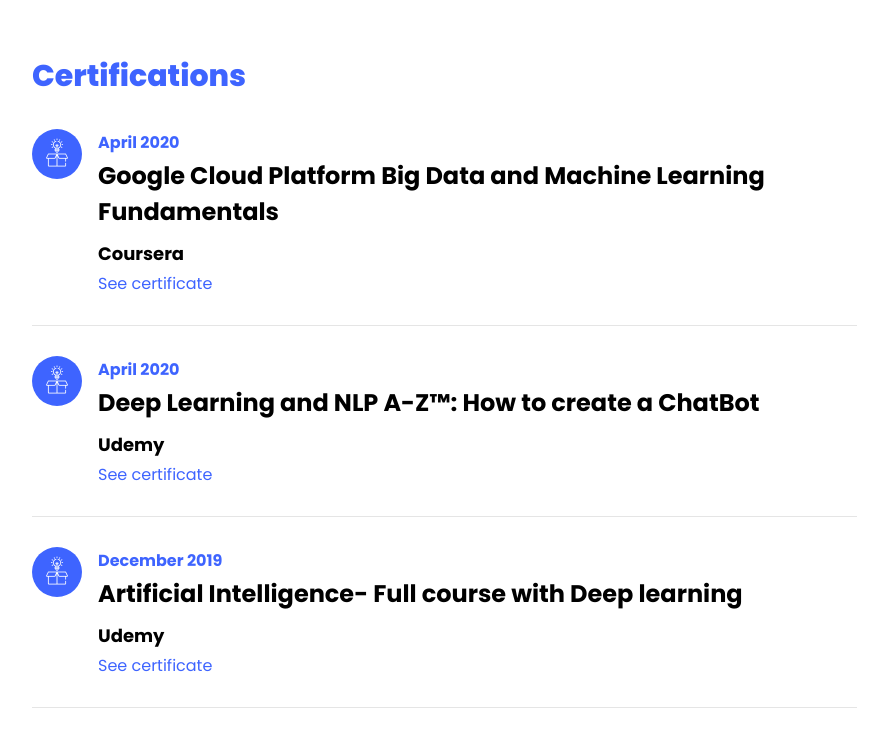
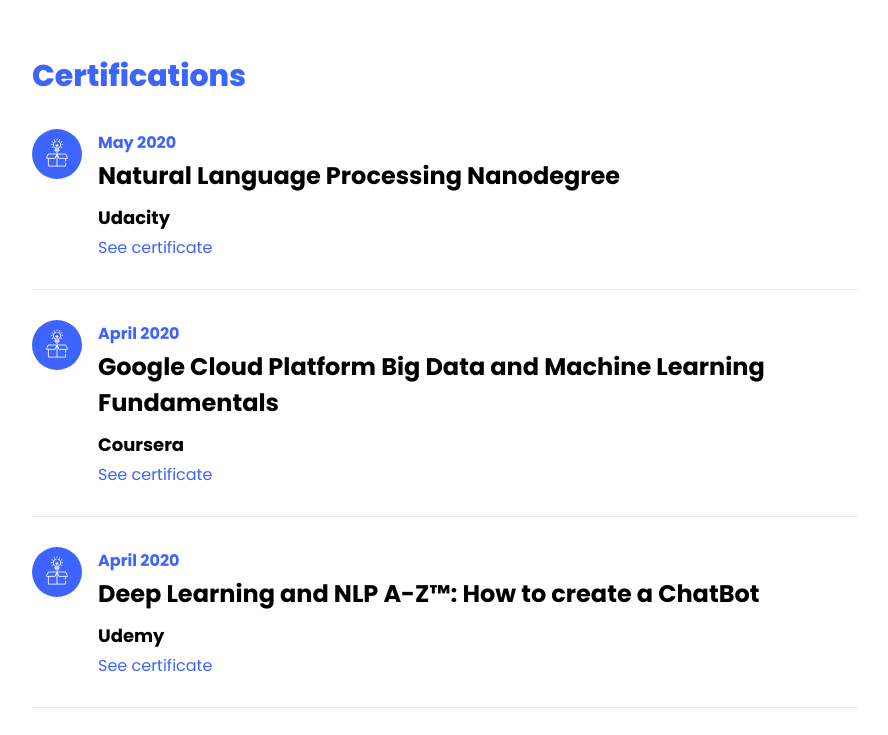
Before and after one commit to Ajmain-Inqiad/Ajmain-Inqiad.github.io, a plain HTML site: page index.html in a window 1280 px wide. Shown: the part 5320-6055 px from the top of the page, without its empty margins (338-1226 px from the left). Drawn offline with Linux system fonts and the light colour scheme; files whose address does not match are found by name.

Commit message:
committing updated version of resume till May 2020

```diff
--- a/index.html
+++ b/index.html
@@ -403,6 +403,21 @@
 					</div>
 					<div id="page-4" class="page four">
 						<h2 class="heading">Certifications</h2>
+
+
+						<div class="resume-wrap d-flex ftco-animate">
+							<div class="icon d-flex align-items-center justify-content-center">
+								<span class="flaticon-ideas"></span>
+							</div>
+							<div class="text pl-3">
+								<span class="date">May 2020</span>
+								<h2>Natural Language Processing Nanodegree</h2>
+								<span class="position">Udacity</span>
+								<p><a href="https://github.com/Ajmain-Inqiad/Udacity-NLP-nanodegree/blob/master/NLP%20Nanodegree%20certificate.pdf"
+										target="_blank">See
+										certificate</a></p>
+							</div>
+						</div>
 
 						<div class="resume-wrap d-flex ftco-animate">
 							<div class="icon d-flex align-items-center justify-content-center">
```
Also changed, not shown: 2 other files.
